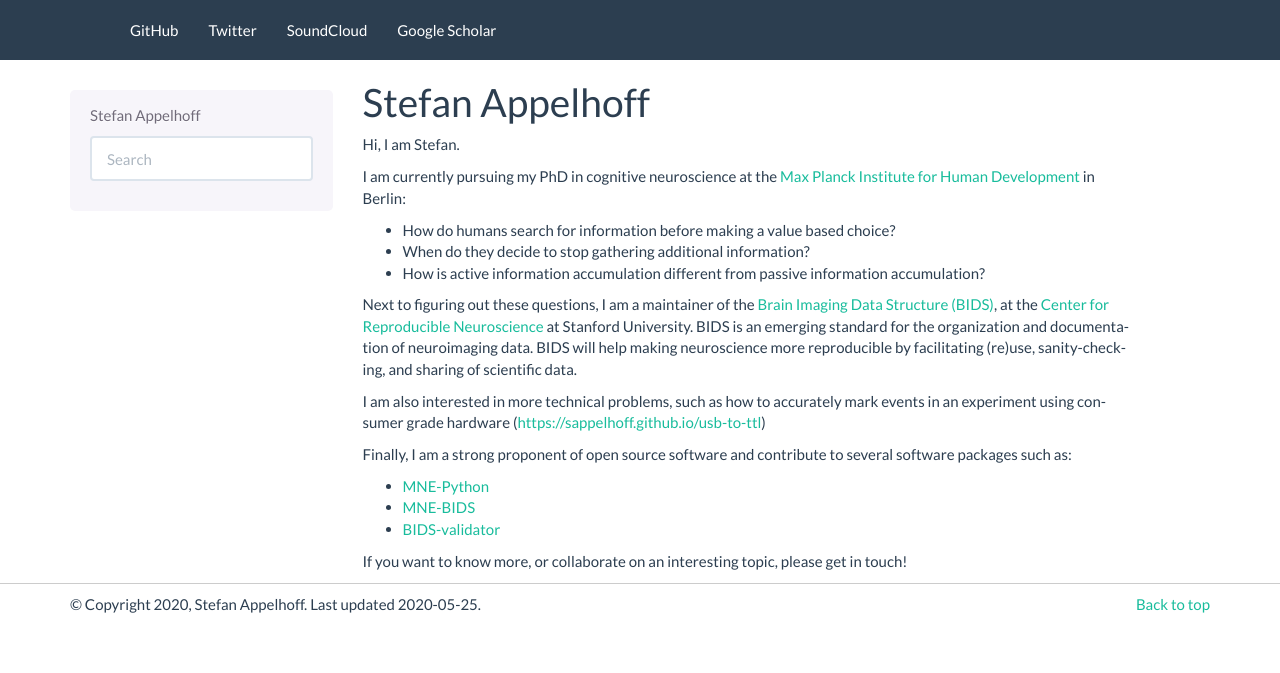
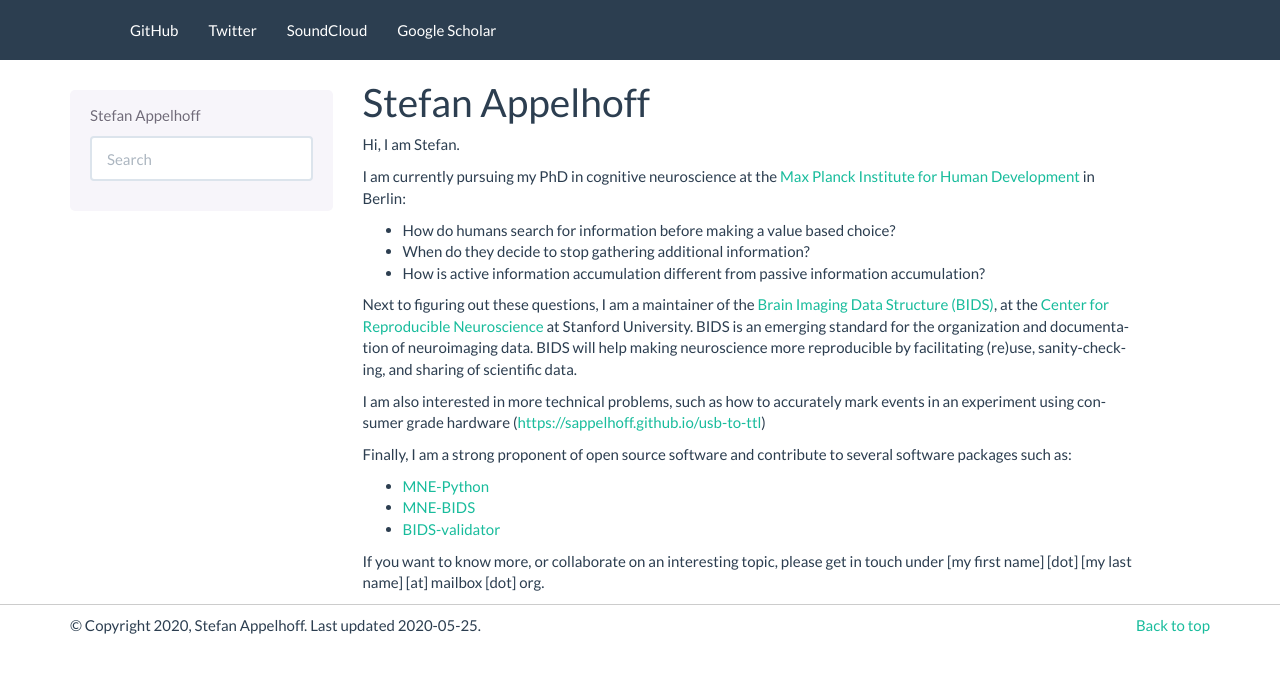
Before and after one commit to sappelhoff/sappelhoff.github.io, a Sphinx documentation site: the page built from docs/index.rst, in a window 1280 px wide. Shown: the top 673 px of the page. Built offline with Sphinx 7.4.7, drawn with Linux system fonts in a browser that asks for light colours.

Commit message:
add email

```diff
--- a/docs/index.rst
+++ b/docs/index.rst
@@ -32,4 +32,4 @@ several software packages such as:
 * `BIDS-validator <https://github.com/bids-standard/bids-validator>`_
 
 If you want to know more, or collaborate on an interesting topic, please get in
-touch!
+touch under [my first name] [dot] [my last name] [at] mailbox [dot] org.
```
